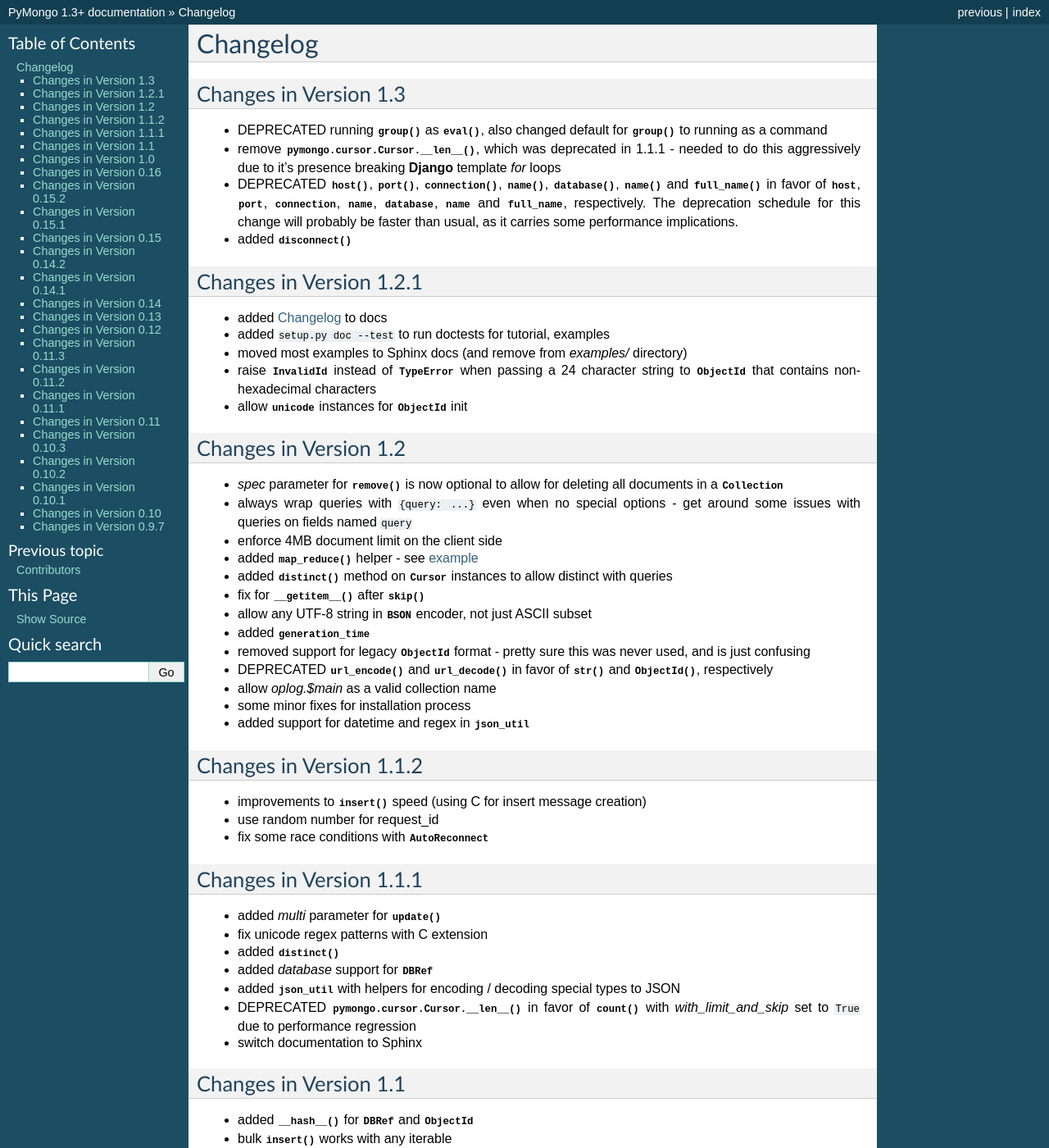
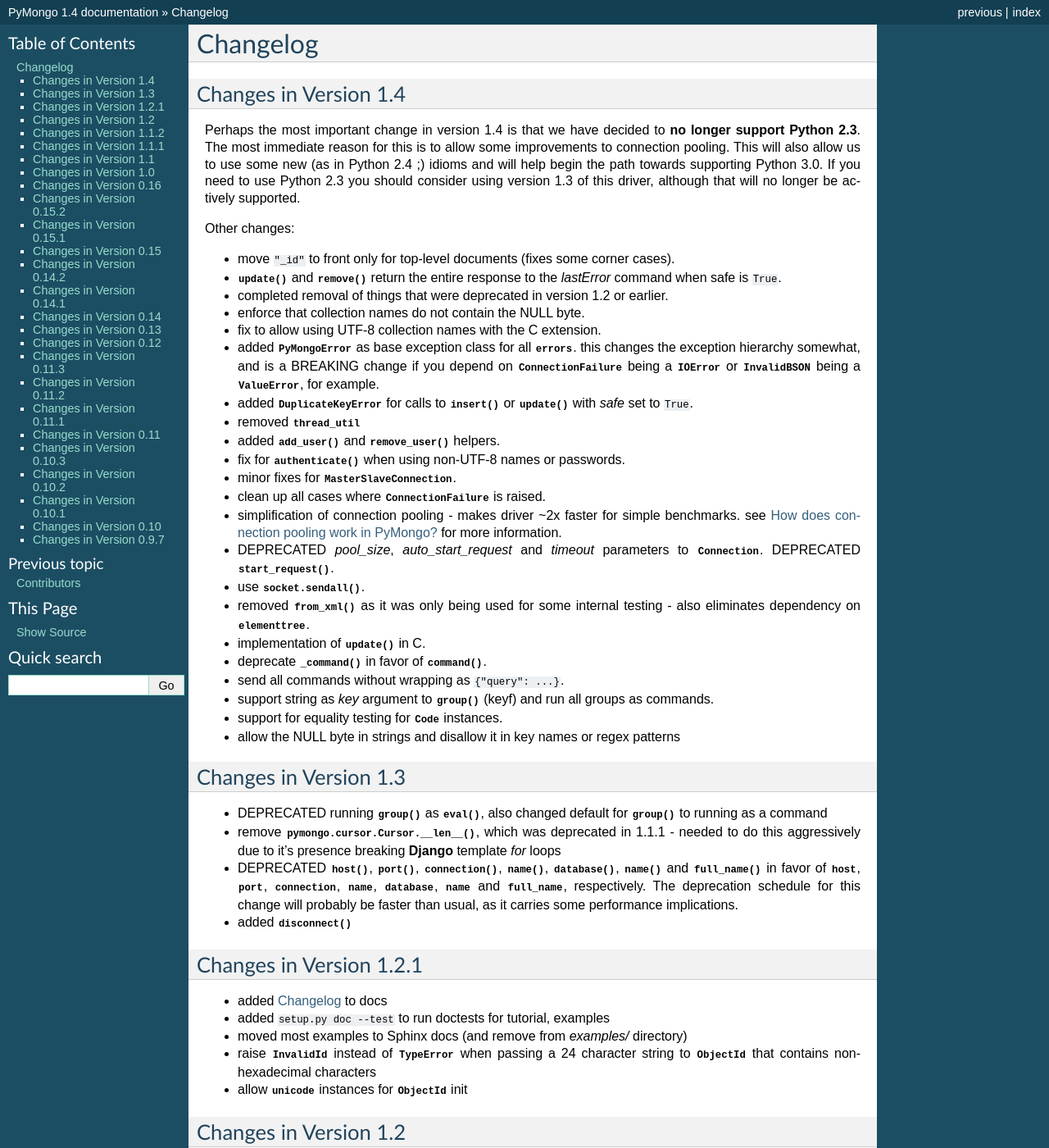
Before and after one commit to mongodb/mongo-python-driver, a Sphinx documentation site: the page built from doc/changelog.rst, in a window 1280 px wide and 1400 px high. Shown: the whole window at 82% size. Built offline with Sphinx 7.4.7, drawn with Linux system fonts in a browser that asks for light colours; some of the changed text lies outside the part shown.

Commit message:
BUMP 1.4 - see changelog for details

```diff
--- a/README.rst
+++ b/README.rst
@@ -7,9 +7,9 @@
 About
 =====
 
-The PyMongo distribution contains tools for interacting with the Mongo
+The PyMongo distribution contains tools for interacting with MongoDB
 database from Python.  The ``pymongo`` package is a native Python
-driver for the Mongo database. The ``gridfs`` package is a `gridfs
+driver for MongoDB. The ``gridfs`` package is a `gridfs
 <http://www.mongodb.org/display/DOCS/GridFS+Specification>`_
 implementation on top of ``pymongo``.
 
--- a/doc/changelog.rst
+++ b/doc/changelog.rst
@@ -1,5 +1,67 @@
 Changelog
 =========
+
+Changes in Version 1.4
+----------------------
+
+Perhaps the most important change in version 1.4 is that we have
+decided to **no longer support Python 2.3**. The most immediate reason
+for this is to allow some improvements to connection pooling. This
+will also allow us to use some new (as in Python 2.4 ;) idioms and
+will help begin the path towards supporting Python 3.0. If you need to
+use Python 2.3 you should consider using version 1.3 of this driver,
+although that will no longer be actively supported.
+
+Other changes:
+
+- move ``"_id"`` to front only for top-level documents (fixes some
+  corner cases).
+- :meth:`~pymongo.collection.Collection.update` and
+  :meth:`~pymongo.collection.Collection.remove` return the entire
+  response to the *lastError* command when safe is ``True``.
+- completed removal of things that were deprecated in version 1.2 or
+  earlier.
+- enforce that collection names do not contain the NULL byte.
+- fix to allow using UTF-8 collection names with the C extension.
+- added :class:`~pymongo.errors.PyMongoError` as base exception class
+  for all :mod:`~pymongo.errors`. this changes the exception hierarchy
+  somewhat, and is a BREAKING change if you depend on
+  :class:`~pymongo.errors.ConnectionFailure` being a :class:`IOError`
+  or :class:`~pymongo.errors.InvalidBSON` being a :class:`ValueError`,
+  for example.
+- added :class:`~pymongo.errors.DuplicateKeyError` for calls to
+  :meth:`~pymongo.collection.Collection.insert` or
+  :meth:`~pymongo.collection.Collection.update` with `safe` set to
+  ``True``.
+- removed :mod:`~pymongo.thread_util`
+- added :meth:`~pymongo.database.Database.add_user` and
+  :meth:`~pymongo.database.Database.remove_user` helpers.
+- fix for :meth:`~pymongo.database.Database.authenticate` when using
+  non-UTF-8 names or passwords.
+- minor fixes for
+  :class:`~pymongo.master_slave_connection.MasterSlaveConnection`.
+- clean up all cases where :class:`~pymongo.errors.ConnectionFailure`
+  is raised.
+- simplification of connection pooling - makes driver ~2x faster for
+  simple benchmarks. see :ref:`connection-pooling` for more information.
+- DEPRECATED `pool_size`, `auto_start_request` and `timeout`
+  parameters to :class:`~pymongo.connection.Connection`. DEPRECATED
+  :meth:`~pymongo.connection.Connection.start_request`.
+- use :meth:`socket.sendall`.
+- removed :meth:`~pymongo.son.SON.from_xml` as it was only being used
+  for some internal testing - also eliminates dependency on
+  :mod:`elementtree`.
+- implementation of :meth:`~pymongo.message.update` in C.
+- deprecate :meth:`~pymongo.database.Database._command` in favor of
+  :meth:`~pymongo.database.Database.command`.
+- send all commands without wrapping as ``{"query": ...}``.
+- support string as `key` argument to
+  :meth:`~pymongo.collection.Collection.group` (keyf) and run all
+  groups as commands.
+- support for equality testing for :class:`~pymongo.code.Code`
+  instances.
+- allow the NULL byte in strings and disallow it in key names or regex
+  patterns
 
 Changes in Version 1.3
 ----------------------
--- a/doc/faq.rst
+++ b/doc/faq.rst
@@ -8,6 +8,8 @@
 
 PyMongo is thread-safe and even provides built-in connection pooling
 for threaded applications.
+
+.. _connection-pooling:
 
 How does connection pooling work in PyMongo?
 --------------------------------------------
--- a/pymongo/__init__.py
+++ b/pymongo/__init__.py
@@ -28,7 +28,7 @@
 ALL = 2
 """Profile all operations."""
 
-version = "1.3+"
+version = "1.4"
 """Current version of PyMongo."""
 
 Connection = PyMongo_Connection
```
Also changed, not shown: 4 other files.
